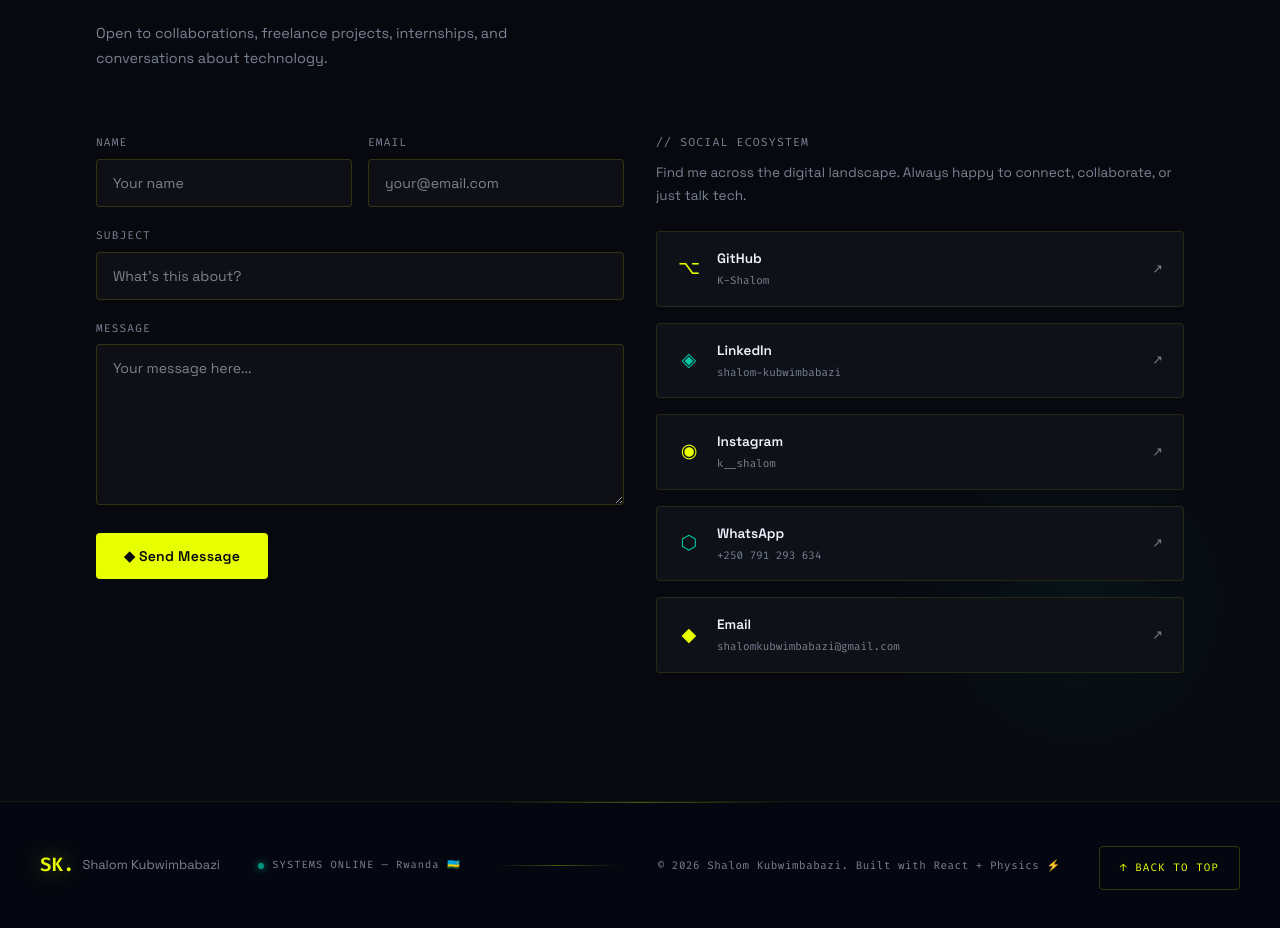
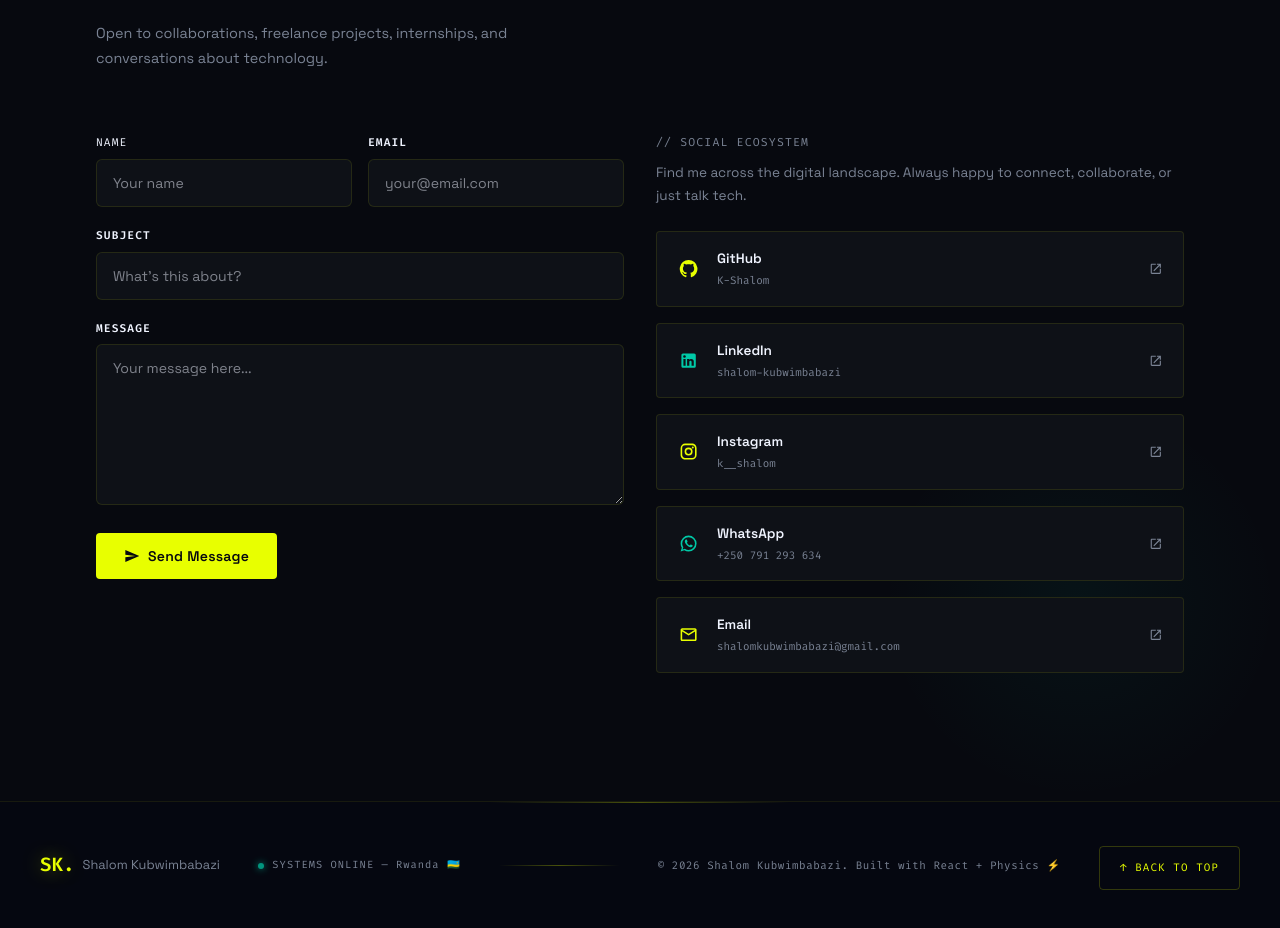
Before and after one commit to K-Shalom/Portfolio, a React (Vite) app: page / in a window 1280 px wide. Shown: the part 8160-9088 px from the top of the page. Built offline with nearby package versions, Linux system fonts and the light colour scheme.

Commit message:
fix: update MailOutlineIcon import in Contact component

```diff
--- a/src/components/Contact.jsx
+++ b/src/components/Contact.jsx
@@ -1,39 +1,46 @@
 import { useState, useCallback } from 'react';
 import { useScrollTrigger } from '../hooks/useScrollTrigger';
 import { useAntigravity } from '../hooks/useAntigravity';
+import GitHubIcon from '@mui/icons-material/GitHub';
+import LinkedInIcon from '@mui/icons-material/LinkedIn';
+import InstagramIcon from '@mui/icons-material/Instagram';
+import WhatsAppIcon from '@mui/icons-material/WhatsApp';
+import MailOutlineIcon from '@mui/icons-material/MailOutline';
+import SendIcon from '@mui/icons-material/Send';
+import LaunchIcon from '@mui/icons-material/Launch';
 
 const SOCIALS = [
   {
     label: 'GitHub',
-    icon: '⌥',
+    icon: <GitHubIcon style={{ fontSize: '1.2rem' }} />,
     href: 'https://github.com/K-Shalom',
     desc: 'K-Shalom',
     color: 'var(--accent-primary)',
   },
   {
     label: 'LinkedIn',
-    icon: '◈',
-    href: 'https://www.linkedin.com/in/shalom-kubwimbabazi-aa783b3b1/',
+    icon: <LinkedInIcon style={{ fontSize: '1.2rem' }} />,
+    href: 'https://www.linkedin.com/in/shalom-kubwimbabazi/',
     desc: 'shalom-kubwimbabazi',
     color: 'var(--accent-secondary)',
   },
   {
     label: 'Instagram',
-    icon: '◉',
+    icon: <InstagramIcon style={{ fontSize: '1.2rem' }} />,
     href: 'https://www.instagram.com/k__shalom/',
     desc: 'k__shalom',
     color: 'var(--accent-primary)',
   },
   {
     label: 'WhatsApp',
-    icon: '⬡',
+    icon: <WhatsAppIcon style={{ fontSize: '1.2rem' }} />,
     href: 'https://wa.me/250791293634',
     desc: '+250 791 293 634',
     color: 'var(--accent-secondary)',
   },
   {
     label: 'Email',
-    icon: '◆',
+    icon: <MailOutlineIcon style={{ fontSize: '1.2rem' }} />,
     href: 'mailto:shalomkubwimbabazi@gmail.com',
     desc: 'shalomkubwimbabazi@gmail.com',
     color: 'var(--accent-primary)',
@@ -47,22 +54,34 @@ export default function Contact() {
   const [loading, setLoading] = useState(false);
 
   const { ref: titleRef, activate: activateTitle } = useAntigravity(0);
-  const titleTrigger = useScrollTrigger(
+  const titleTriggerRef = useScrollTrigger(
     useCallback(() => activateTitle(), [activateTitle]),
     null, { threshold: 0.1 }
   );
+  const setTitleElementRef = useCallback((el) => {
+    titleRef.current = el;
+    titleTriggerRef.current = el;
+  }, [titleRef, titleTriggerRef]);
 
   const { ref: formRef, activate: activateForm } = useAntigravity(150);
-  const formTrigger = useScrollTrigger(
+  const formTriggerRef = useScrollTrigger(
     useCallback(() => activateForm(), [activateForm]),
     null, { threshold: 0.1 }
   );
+  const setFormElementRef = useCallback((el) => {
+    formRef.current = el;
+    formTriggerRef.current = el;
+  }, [formRef, formTriggerRef]);
 
   const { ref: socialRef, activate: activateSocial } = useAntigravity(250);
-  const socialTrigger = useScrollTrigger(
+  const socialTriggerRef = useScrollTrigger(
     useCallback(() => activateSocial(), [activateSocial]),
     null, { threshold: 0.1 }
   );
+  const setSocialElementRef = useCallback((el) => {
+    socialRef.current = el;
+    socialTriggerRef.current = el;
+  }, [socialRef, socialTriggerRef]);
 
   const validate = () => {
     const newErrors = {};
@@ -84,13 +103,7 @@ export default function Contact() {
     // Read the Access Key dynamically from environment variables
     const web3FormsKey = import.meta.env.VITE_WEB3FORMS_KEY;
 
-    if (!web3FormsKey) {
-      console.error("Missing VITE_WEB3FORMS_KEY environment variable.");
-      setErrors({ general: 'Configuration error. Missing mail API keys.' });
-      setLoading(false);
-      return;
-    }
-
+    if (web3FormsKey) {
       const formData = new FormData();
       formData.append("access_key", web3FormsKey);
       formData.append("name", form.name);
@@ -119,6 +132,31 @@ export default function Contact() {
       } finally {
         setLoading(false);
       }
+    } else {
+      // Send via server.js API route
+      try {
+        const response = await fetch('/api/send-email', {
+          method: 'POST',
+          headers: { 'Content-Type': 'application/json' },
+          body: JSON.stringify(form),
+        });
+
+        const data = await response.json();
+
+        if (!response.ok) {
+          throw new Error(data.error || 'Failed to send message');
+        }
+
+        setSent(true);
+        setTimeout(() => setSent(false), 4000);
+        setForm({ name: '', email: '', subject: '', message: '' });
+      } catch (error) {
+        console.error('Error sending message:', error);
+        setErrors({ general: 'Failed to send message. Please try again later.' });
+      } finally {
+        setLoading(false);
+      }
+    }
   };
 
   const handleChange = (e) => {
@@ -129,13 +167,13 @@ export default function Contact() {
 
   const inputStyle = (hasError) => ({
     width: '100%',
-    background: 'rgba(255,255,255,0.03)',
-    border: `0.5px solid ${hasError ? '#ff4d4d' : 'rgba(232,255,0,0.15)'}`,
-    borderRadius: '4px',
+    background: 'var(--bg-surface)',
+    border: `1px solid ${hasError ? '#ff4d4d' : 'var(--border-accent)'}`,
+    borderRadius: '6px',
     padding: '0.75rem 1rem',
     fontFamily: 'var(--font-heading)',
     fontSize: '0.88rem',
-    color: 'var(--text-primary)',
+    color: 'var(--text-heading)',
     outline: 'none',
     transition: 'border-color 0.2s ease, box-shadow 0.2s ease',
   });
@@ -153,7 +191,7 @@ export default function Contact() {
       <div style={{ position: 'relative', zIndex: 1, maxWidth: '1100px' }}>
         {/* Header */}
         <div
-          ref={(el) => { titleRef.current = el; titleTrigger.current = el; }}
+          ref={setTitleElementRef}
           style={{ opacity: 0, transform: 'translateY(40px)', marginBottom: '4rem' }}
         >
           <p className="section-label" style={{ marginBottom: '0.75rem' }}>// 06. Contact</p>
@@ -169,7 +207,7 @@ export default function Contact() {
         <div className="grid gap-8 grid-cols-1 sm:grid-cols-2">
           {/* Form */}
           <div
-            ref={(el) => { formRef.current = el; formTrigger.current = el; }}
+            ref={setFormElementRef}
             style={{ opacity: 0, transform: 'translateY(40px)' }}
           >
             {sent && (
@@ -206,7 +244,7 @@ export default function Contact() {
               <div className="grid grid-cols-1 gap-4 sm:grid-cols-2">
                 {/* Name */}
                 <div>
-                  <label htmlFor="contact-name" style={{ fontFamily: 'var(--font-code)', fontSize: '0.7rem', color: 'var(--text-muted)', letterSpacing: '0.1em', display: 'block', marginBottom: '0.4rem' }}>NAME</label>
+                  <label htmlFor="contact-name" style={{ fontFamily: 'var(--font-code)', fontSize: '0.7rem', color: 'var(--text-primary)', letterSpacing: '0.1em', display: 'block', marginBottom: '0.4rem' }}>NAME</label>
                   <input
                     id="contact-name"
                     name="name"
@@ -215,15 +253,15 @@ export default function Contact() {
                     onChange={handleChange}
                     placeholder="Your name"
                     style={inputStyle(errors.name)}
-                    onFocus={(e) => { e.target.style.borderColor = 'rgba(232,255,0,0.4)'; e.target.style.boxShadow = '0 0 12px rgba(232,255,0,0.05)'; }}
-                    onBlur={(e) => { e.target.style.borderColor = errors.name ? '#ff4d4d' : 'rgba(232,255,0,0.15)'; e.target.style.boxShadow = 'none'; }}
+                    onFocus={(e) => { e.target.style.borderColor = 'var(--accent-primary)'; e.target.style.boxShadow = '0 0 12px var(--glow-primary)'; }}
+                    onBlur={(e) => { e.target.style.borderColor = errors.name ? '#ff4d4d' : 'var(--border-accent)'; e.target.style.boxShadow = 'none'; }}
                   />
                   {errors.name && <span style={{ fontFamily: 'var(--font-code)', fontSize: '0.68rem', color: '#ff4d4d', marginTop: '0.25rem', display: 'block' }}>{errors.name}</span>}
                 </div>
 
                 {/* Email */}
                 <div>
-                  <label htmlFor="contact-email" style={{ fontFamily: 'var(--font-code)', fontSize: '0.7rem', color: 'var(--text-muted)', letterSpacing: '0.1em', display: 'block', marginBottom: '0.4rem' }}>EMAIL</label>
+                  <label htmlFor="contact-email" style={{ fontFamily: 'var(--font-code)', fontSize: '0.7rem', color: 'var(--text-primary)', fontWeight: 600, letterSpacing: '0.1em', display: 'block', marginBottom: '0.4rem' }}>EMAIL</label>
                   <input
                     id="contact-email"
                     name="email"
@@ -232,8 +270,8 @@ export default function Contact() {
                     onChange={handleChange}
                     placeholder="your@email.com"
                     style={inputStyle(errors.email)}
-                    onFocus={(e) => { e.target.style.borderColor = 'rgba(232,255,0,0.4)'; e.target.style.boxShadow = '0 0 12px rgba(232,255,0,0.05)'; }}
-                    onBlur={(e) => { e.target.style.borderColor = errors.email ? '#ff4d4d' : 'rgba(232,255,0,0.15)'; e.target.style.boxShadow = 'none'; }}
+                    onFocus={(e) => { e.target.style.borderColor = 'var(--accent-primary)'; e.target.style.boxShadow = '0 0 12px var(--glow-primary)'; }}
+                    onBlur={(e) => { e.target.style.borderColor = errors.email ? '#ff4d4d' : 'var(--border-accent)'; e.target.style.boxShadow = 'none'; }}
                   />
                   {errors.email && <span style={{ fontFamily: 'var(--font-code)', fontSize: '0.68rem', color: '#ff4d4d', marginTop: '0.25rem', display: 'block' }}>{errors.email}</span>}
                 </div>
@@ -241,7 +279,7 @@ export default function Contact() {
 
               {/* Subject */}
               <div>
-                <label htmlFor="contact-subject" style={{ fontFamily: 'var(--font-code)', fontSize: '0.7rem', color: 'var(--text-muted)', letterSpacing: '0.1em', display: 'block', marginBottom: '0.4rem' }}>SUBJECT</label>
+                <label htmlFor="contact-subject" style={{ fontFamily: 'var(--font-code)', fontSize: '0.7rem', color: 'var(--text-primary)', fontWeight: 600, letterSpacing: '0.1em', display: 'block', marginBottom: '0.4rem' }}>SUBJECT</label>
                 <input
                   id="contact-subject"
                   name="subject"
@@ -250,15 +288,15 @@ export default function Contact() {
                   onChange={handleChange}
                   placeholder="What's this about?"
                   style={inputStyle(errors.subject)}
-                  onFocus={(e) => { e.target.style.borderColor = 'rgba(232,255,0,0.4)'; e.target.style.boxShadow = '0 0 12px rgba(232,255,0,0.05)'; }}
-                  onBlur={(e) => { e.target.style.borderColor = errors.subject ? '#ff4d4d' : 'rgba(232,255,0,0.15)'; e.target.style.boxShadow = 'none'; }}
+                  onFocus={(e) => { e.target.style.borderColor = 'var(--accent-primary)'; e.target.style.boxShadow = '0 0 12px var(--glow-primary)'; }}
+                  onBlur={(e) => { e.target.style.borderColor = errors.subject ? '#ff4d4d' : 'var(--border-accent)'; e.target.style.boxShadow = 'none'; }}
                 />
                 {errors.subject && <span style={{ fontFamily: 'var(--font-code)', fontSize: '0.68rem', color: '#ff4d4d', marginTop: '0.25rem', display: 'block' }}>{errors.subject}</span>}
               </div>
 
               {/* Message */}
               <div className="sm:col-span-2">
-                <label htmlFor="contact-message" style={{ fontFamily: 'var(--font-code)', fontSize: '0.7rem', color: 'var(--text-muted)', letterSpacing: '0.1em', display: 'block', marginBottom: '0.4rem' }}>MESSAGE</label>
+                <label htmlFor="contact-message" style={{ fontFamily: 'var(--font-code)', fontSize: '0.7rem', color: 'var(--text-primary)', fontWeight: 600, letterSpacing: '0.1em', display: 'block', marginBottom: '0.4rem' }}>MESSAGE</label>
                 <textarea
                   id="contact-message"
                   name="message"
@@ -267,8 +305,8 @@ export default function Contact() {
                   onChange={handleChange}
                   placeholder="Your message here..."
                   style={{ ...inputStyle(errors.message), resize: 'vertical', minHeight: '140px' }}
-                  onFocus={(e) => { e.target.style.borderColor = 'rgba(232,255,0,0.4)'; e.target.style.boxShadow = '0 0 12px rgba(232,255,0,0.05)'; }}
-                  onBlur={(e) => { e.target.style.borderColor = errors.message ? '#ff4d4d' : 'rgba(232,255,0,0.15)'; e.target.style.boxShadow = 'none'; }}
+                  onFocus={(e) => { e.target.style.borderColor = 'var(--accent-primary)'; e.target.style.boxShadow = '0 0 12px var(--glow-primary)'; }}
+                  onBlur={(e) => { e.target.style.borderColor = errors.message ? '#ff4d4d' : 'var(--border-accent)'; e.target.style.boxShadow = 'none'; }}
                 />
                 {errors.message && <span style={{ fontFamily: 'var(--font-code)', fontSize: '0.68rem', color: '#ff4d4d', marginTop: '0.25rem', display: 'block' }}>{errors.message}</span>}
               </div>
@@ -276,17 +314,17 @@ export default function Contact() {
               <button
                 type="submit"
                 className="btn-primary w-full sm:w-auto"
-                style={{ alignSelf: 'flex-start' }}
+                style={{ alignSelf: 'flex-start', display: 'inline-flex', alignItems: 'center', gap: '0.5rem' }}
                 disabled={loading}
               >
-                ◆ {loading ? 'Sending...' : 'Send Message'}
+                <SendIcon style={{ fontSize: '1rem' }} /> {loading ? 'Sending...' : 'Send Message'}
               </button>
             </form>
           </div>
 
           {/* Social Matrix */}
           <div
-            ref={(el) => { socialRef.current = el; socialTrigger.current = el; }}
+            ref={setSocialElementRef}
             style={{ opacity: 0, transform: 'translateY(40px)', display: 'flex', flexDirection: 'column', gap: '1rem' }}
           >
             <div style={{ marginBottom: '0.5rem' }}>
@@ -317,12 +355,14 @@ export default function Contact() {
                   transition: 'all 0.3s cubic-bezier(0.34,1.56,0.64,1)',
                 }}
               >
-                <span style={{ fontSize: '1.2rem', color: social.color, minWidth: '24px', textAlign: 'center' }}>{social.icon}</span>
+                <span style={{ color: social.color, minWidth: '24px', display: 'flex', alignItems: 'center', justifyContent: 'center' }}>{social.icon}</span>
                 <div>
                   <div style={{ fontFamily: 'var(--font-heading)', fontSize: '0.85rem', fontWeight: 600, color: 'var(--text-primary)', marginBottom: '0.15rem' }}>{social.label}</div>
                   <div style={{ fontFamily: 'var(--font-code)', fontSize: '0.68rem', color: 'var(--text-muted)' }}>{social.desc}</div>
                 </div>
-                <span style={{ marginLeft: 'auto', color: 'var(--text-muted)', fontSize: '0.8rem' }}>↗</span>
+                <span style={{ marginLeft: 'auto', color: 'var(--text-muted)', display: 'flex', alignItems: 'center' }}>
+                  <LaunchIcon style={{ fontSize: '0.85rem' }} />
+                </span>
               </a>
             ))}
           </div>
```
Lines whose indentation alone changed are shown as unchanged.
